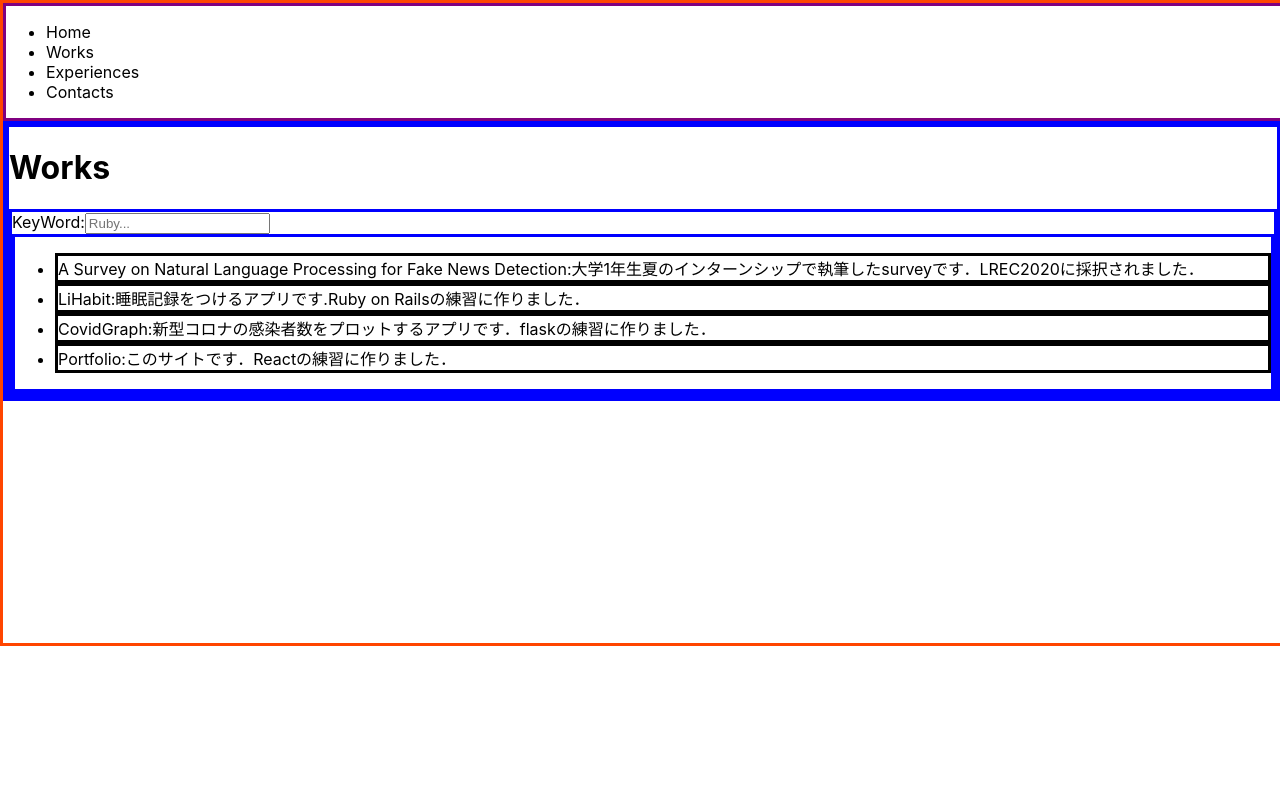
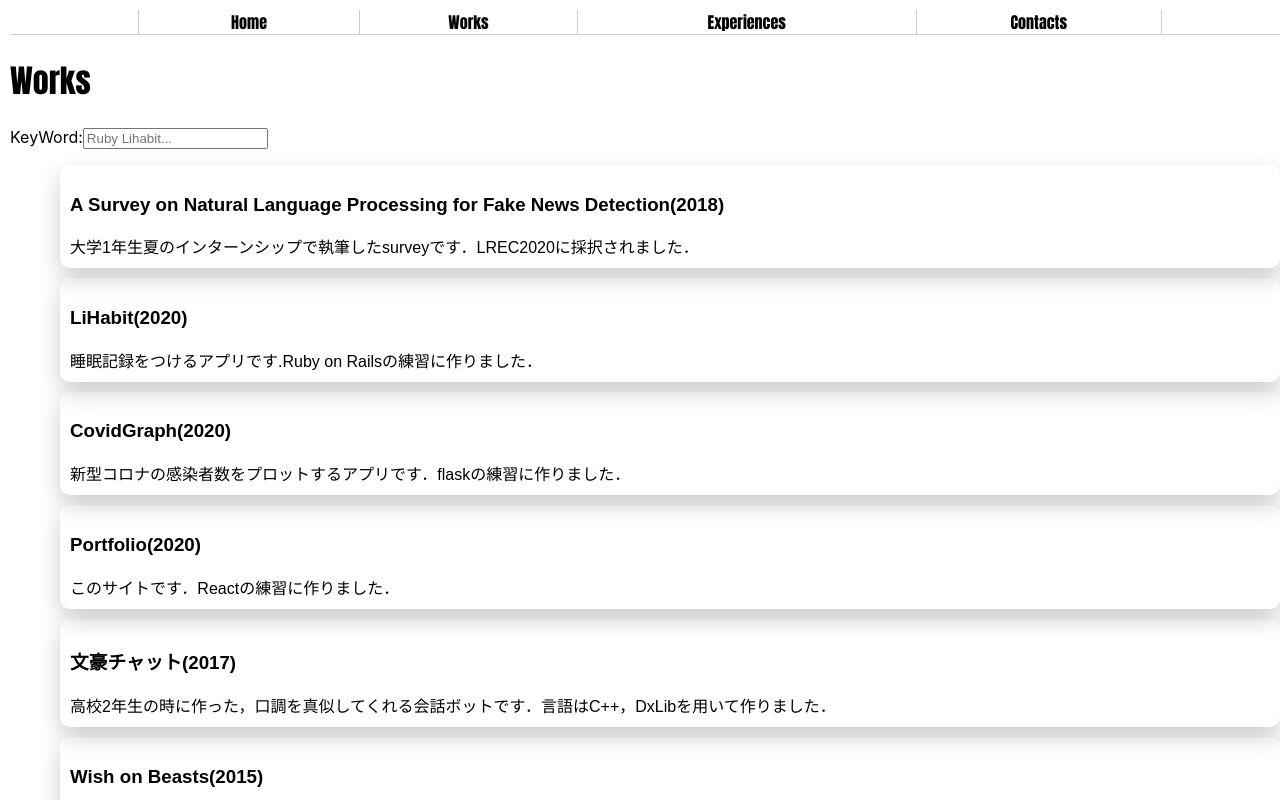
Before and after one commit to rayofhopejp/react_portfolio, a React (Create React App) app in the folder react_portfolio/: page / in a window 1280 px wide. Both pictures are taken after a click on the item "Works". Shown: the top 800 px of the page. Built offline with nearby package versions, Linux system fonts and the light colour scheme.

Commit message:
improvement

```diff
--- a/react_portfolio/src/App.css
+++ b/react_portfolio/src/App.css
@@ -1,21 +1,79 @@
 .App{
-   border: solid;
-   border-color: orangered;
-   height: 80vh;
+   padding:10px;
+   height: 100%;
    width: 100%;
 }
 .Toolbar{
-  border: solid;
-  border-color: purple;
+  border-bottom: 1px solid #ccc;
+  text-align: center;
+  font-family: Impact,Charcoal;
 }
-.Contents{
-  border: solid;
-  border-color: blue;
+.Toolbar ul{
+  display: table;
+  margin: 0 auto;
+  padding: 0;
+  width: 80%;
+  text-align: center;
+}
+.Toolbar ul li{
+  display: table-cell;
+  min-width: 50px;
+  border-right: 1px solid #ccc;
+}
+.Toolbar ul li:first-child{
+  border-left: 1px solid #ccc;
+}
+.Toolbar ul li a{
+  display: block;
+  width: 100%;
+  padding: 10px 0;
+  text-decoration: none;
+  color: #aaa;
+}
+.Toolbar ul li:hover{
+  background-color:#F8E750;
+  border-bottom: 5px solid #00B0F0;
+}
+.Contents h1{
+  font-family: Impact,Charcoal;
 }
 .TitleText{
   font-size: larger;
   font-family: Impact,Charcoal;
 }
 .ProductRow{
-  border:solid;
+  padding:10px;
+  margin:10px;
+  border-radius: 10px;
+  box-shadow: 0 10px 25px 0 rgba(0,0,0,0.2);
+  font-family: sans-serif;
 }
+.ProductTable ul{
+  list-style:none;
+}
+.ProductTable ul a{
+  color:black;
+  text-decoration: none;
+}
+.Icon{
+  float:left;
+  margin:10px;
+  height:200px;
+  border-radius: 10px;
+  box-shadow: 0 10px 25px 0 rgba(0,0,0,0.4);
+  animation: Icon_float 3s linear infinite;
+  transform-origin: 50% 50%;
+  margin: 1rem 0 !important;
+}
+@keyframes Icon_float{
+  0% { transform: translateY(0) }
+  33.33333% { transform: translateY(-10px) }
+  66.66667% { transform: translateY(0) }
+  100% { transform: translateY(0) }
+}
+.Texts{
+  padding:10px;
+  float:left;
+  width:50vh;
+  height:50vh;
+}
--- a/react_portfolio/src/App.js
+++ b/react_portfolio/src/App.js
@@ -1,5 +1,4 @@
 import React from 'react';
-//import logo from './logo.svg';
 import './App.css';
 import HomeContents from './Home.js';
 import WorksContents from './Works.js';
@@ -8,17 +7,17 @@ import ContactsContents from './Contacts.js';
 
 
 class Toolbar extends React.Component {
-  constructor(props) {
-    super(props);
-  }
   render() {
     return (
       <div className="Toolbar">
         <ul>
-          <MenuButton name="Home" onClick={this.props.handlePageChange}/>
-          <MenuButton name="Works" onClick={this.props.handlePageChange}/>
-          <MenuButton name="Experiences" onClick={this.props.handlePageChange}/>
-          <MenuButton name="Contacts" onClick={this.props.handlePageChange}/>
+          {this.props.pages.map((p)=>
+            <MenuButton
+              key={p}
+              name={p}
+              onClick={this.props.handlePageChange}
+            />
+          )}
         </ul>
       </div>
     );
@@ -32,9 +31,6 @@ function MenuButton(props){
   );
 }
 class Contents extends React.Component {
-  constructor(props) {
-    super(props);
-  }
   render() {
     return (
       <div className="Contents">
@@ -52,20 +48,20 @@ class App extends React.Component {
     this.state={
       page:<HomeContents/>
     };
-  }
-  handlePageChange(name){
-    const pages={
+    this.pages={
       "Home":<HomeContents/>,
       "Works":<WorksContents/>,
       "Experiences":<ExperiencesContents/>,
       "Contacts":<ContactsContents/>
     };
-    this.setState({page:pages[name]});
+  }
+  handlePageChange(name){
+    this.setState({page:this.pages[name]});
   }
   render(){
     return (
       <div className="App">
-        <Toolbar handlePageChange={this.handlePageChange}/>
+        <Toolbar pages={Object.keys(this.pages)} handlePageChange={this.handlePageChange}/>
         <Contents page={this.state.page}/>
       </div>
     );
--- a/react_portfolio/src/Contacts.js
+++ b/react_portfolio/src/Contacts.js
@@ -6,14 +6,18 @@ class ContactsContents extends React.Component {
       super(props);
       this.state={
         contacts:[
+            {name:"Google Scholar",link:"https://scholar.google.com/citations?user=Hc0gTU0AAAAJ"},
+            {name:"ResearchGate",link:"https://www.researchgate.net/profile/Ray_Oshikawa"},
           　{name:"Twitter",link:"https://twitter.com/NaomiatLibrary"},
-            {name:"GitHub",link:"https://github.com/NaomiatLibrary"}
+            {name:"GitHub",link:"https://github.com/NaomiatLibrary"},
+            {name:"Blog",link:"https://naomi-notebook.hatenablog.com/"},
+
         ]
       }
     }
     render() {
       return (
-        <div className="Contents">
+        <div>
             <h1>Contacts</h1>
           <FilterableTable products={this.state.contacts}/>
         </div>
--- a/react_portfolio/src/Experiences.js
+++ b/react_portfolio/src/Experiences.js
@@ -6,13 +6,45 @@ class ExperiencesContents extends React.Component {
       super(props);
       this.state={
         experiences:[
-          　{name:"Google STEP 2020",discription:"10週間のワークショップに参加しました．"},
+          {
+            name:"Google STEP 2020",
+            discription:"10週間のワークショップに参加しました．アルゴリズムなどについて学びました．",
+            link:"https://github.com/NaomiatLibrary/STEP2020",
+          },
+          {
+            name:"AWS Japan Solutions Architect/Professional services サマーインターンシップ(2020)",
+            discription:"3日間のインターンに参加し，AWSについて学びました．チームで課題に取り組み，優勝を収めました．",
+          },
+          {
+            name:"AtCoder",
+            discription:"プログラミングコンテストに参加し，アルゴリズムの知識を深めています．Highestは1502(水色上位)です(2020/05/10時点)．主にC++で解いています．",
+            link:"https://atcoder.jp/users/NaomiatLibrary",
+          },
+          {
+            name:"東京大学Summer Founders Program 2019",
+            discription:"視線方向の音を増幅する補聴器の開発に取り組みました，言語はJavascriptとPureDataを用いました．",
+          },
+          {
+            name:"日本情報オリンピック(2015,2017)",
+            discription:"予選をAランクで突破し，本戦に参加しています．2015年には理事長賞をいただきました(女子で一位だったため)．",
+            link:"https://www.ioi-jp.org/joi/2014/2015-ho-invited-list.html",
+          },
+          {
+            name:"パソコン甲子園(2015)",
+            discription:"2015年にチームで参加し，桜蔭学園として予選を突破しました（577チーム中11位）．",
+            link:"http://web-ext.u-aizu.ac.jp/pc-concours/2015/final/f_finalteam.html",
+          },
+          {
+            name:"日本情報オリンピック夏季セミナー(2014,2016)",
+            discription:"夏季セミナーに参加し，本を読んでその内容について発表しました．リンクは2014年のスライドです．",
+            link:"https://www.slideshare.net/sakura-mike/ss-38485234",
+          },
         ]
       }
     }
     render() {
       return (
-        <div className="Contents">
+        <div>
             <h1>Experiences</h1>
           <FilterableTable products={this.state.experiences}/>
         </div>
--- a/react_portfolio/src/Helpers.js
+++ b/react_portfolio/src/Helpers.js
@@ -2,9 +2,6 @@ import React from 'react';
 import './App.css';
 
 class SearchBar extends React.Component {
-    constructor(props) {
-      super(props);
-    }
     render() {
       return (
         <form onSubmit={this.props.onSubmit}>
@@ -12,7 +9,7 @@ class SearchBar extends React.Component {
             KeyWord:
             <input value={this.props.value}
                    type="text"
-                   placeholder="Ruby..."
+                   placeholder="Ruby Lihabit..."
                    onChange={this.props.onChange}/>
           </label>
         </form>
@@ -21,23 +18,21 @@ class SearchBar extends React.Component {
 }
 function ProductRow(props){
     return(
-        <a href={props.product.link}>
+        <a href={props.product.link} rel="noopener noreferrer" target="_blank">
           <li className="ProductRow">
-              {props.product.name}:{props.product.discription}
+              <h3>{props.product.name}</h3>
+              {props.product.discription}
           </li>
         </a>
     );
 }
 class ProductTable extends React.Component {
-    constructor(props) {
-      super(props);
-    }
     render() {
       return (
-        <div className="Contents">
-          <ul>
+        <div className="ProductTable">
+          <ul key={this.props.prodcuts}>
           {this.props.products.map((product)=>
-            <ProductRow product={product}/>
+            <ProductRow product={product} key={product.name}/>
           )}
           </ul>
         </div>
@@ -62,15 +57,19 @@ class FilterableTable extends React.Component {
       }
       render() {
         let filteredProducts=[]
-        this.props.products.map((product)=>{
+        //英字の大文字小文字は問わないようにする
+        let words=this.state.formvalue.toLowerCase().split(' ')
+        this.props.products.forEach((product)=>{
           let str=product.name+product.discription
-          //英字の大文字小文字は問わないようにする
-          if(str.toLowerCase().indexOf(this.state.formvalue.toLowerCase())>-1){
-            filteredProducts.push(product)
-          }
+          str=str.toLowerCase()
+          let cnt=0;
+          words.forEach((word)=>{
+            if(str.indexOf(word)>-1)cnt+=1
+          })
+          if(cnt===words.length)filteredProducts.push(product)
         })
         return (
-          <div className="Contents">
+          <div>
             <SearchBar value={this.state.formvalue} onChange={this.handleFormChange} onSubmit={this.handleSubmit}/>
             <ProductTable products={filteredProducts}/>
           </div>
--- a/react_portfolio/src/Works.js
+++ b/react_portfolio/src/Works.js
@@ -6,16 +6,47 @@ class WorksContents extends React.Component {
       super(props);
       this.state={
           works:[
-            　{name:"A Survey on Natural Language Processing for Fake News Detection",discription:"大学1年生夏のインターンシップで執筆したsurveyです．LREC2020に採択されました．"},
-              {name:"LiHabit",discription:"睡眠記録をつけるアプリです.Ruby on Railsの練習に作りました．"},
-              {name:"CovidGraph",discription:"新型コロナの感染者数をプロットするアプリです．flaskの練習に作りました．"},
-              {name:"Portfolio",discription:"このサイトです．Reactの練習に作りました．"},
+            　{
+                name:"A Survey on Natural Language Processing for Fake News Detection(2018)",
+                discription:"大学1年生夏のインターンシップで執筆したsurveyです．LREC2020に採択されました．",
+                link:"https://arxiv.org/abs/1811.00770"
+              },
+              {
+                name:"LiHabit(2020)",
+                discription:"睡眠記録をつけるアプリです.Ruby on Railsの練習に作りました．",
+                link:"https://naomiatlibrary.com:9292/"
+              },
+              {
+                name:"CovidGraph(2020)",
+                discription:"新型コロナの感染者数をプロットするアプリです．flaskの練習に作りました．",
+                link:"https://naomiatlibrary.com/CovidGraph/"
+              },
+              {
+                name:"Portfolio(2020)",
+                discription:"このサイトです．Reactの練習に作りました．",
+                link:"https://naomiatlibrary.com"
+              },
+              {
+                name:"文豪チャット(2017)",
+                discription:"高校2年生の時に作った，口調を真似してくれる会話ボットです．言語はC++，DxLibを用いて作りました．",
+                link:"https://www.vector.co.jp/soft/winnt/amuse/se515415.html"
+              },
+              {
+                name:"Wish on Beasts(2015)",
+                discription:"中学3年生の時に作ったアクションゲームです．言語はC++，WINAPIを用いて作りました．",
+                link:"https://www.vector.co.jp/soft/winnt/game/se508162.html"
+              },
+              {
+                name:"狼の舞(2016)",
+                discription:"高校1年生の時に作ったボードゲームです．言語はC++，DxLibを用いて作りました．",
+                link:"https://www.vector.co.jp/soft/winnt/game/se511665.html"
+              },
           ]
       }
     }
     render() {
       return (
-        <div className="Contents">
+        <div>
             <h1>Works</h1>
           <FilterableTable products={this.state.works}/>
         </div>
```
Also changed, not shown: react_portfolio/src/Home.js (+13 -8 lines), react_portfolio/public/manifest.json, react_portfolio/src/pictures/NaomiIcon.jpg (added).
